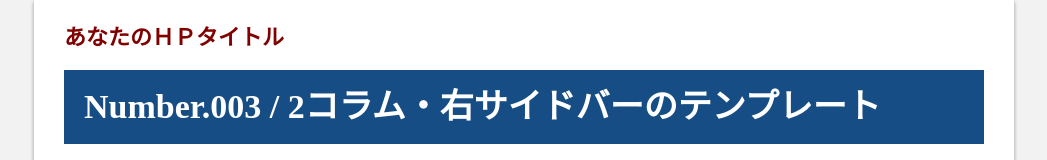
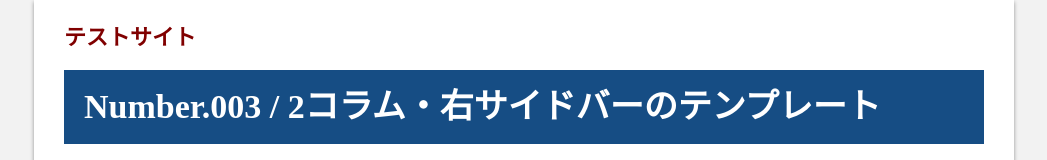
Before and after one commit to ohkaminoseiza/website, a plain HTML site: page index.html in a window 1280 px wide. Shown: the top 160 px of the page, without its empty margins (116-1163 px from the left). Drawn offline with Linux system fonts and the light colour scheme.

Commit message:
タイトル変更

```diff
--- a/index.html
+++ b/index.html
@@ -1,17 +1,20 @@
 <!DOCTYPE html>
 <html lang="ja">
+
 <head>
     <meta charset="UTF-8">
-<title>あなたのＨＰタイトル</title>
+    <title>テストサイト</title>
     <meta name="keywords" content="ページのキーワードA,B,C">
     <meta name="description" content="ページの説明">
     <meta name="viewport" content="width=device-width, initial-scale=1">
     <link rel="stylesheet" href="style.css">
 </head>
+
 <body>
     <div id="outer">
         <div id="inner">
-<header><h1>あなたのＨＰタイトル</h1>
+            <header>
+                <h1>テストサイト</h1>
             </header>
             <div id="container">
                 <h2>Number.003 / 2コラム・右サイドバーのテンプレート</h2>
```
Lines whose indentation alone changed are shown as unchanged.
